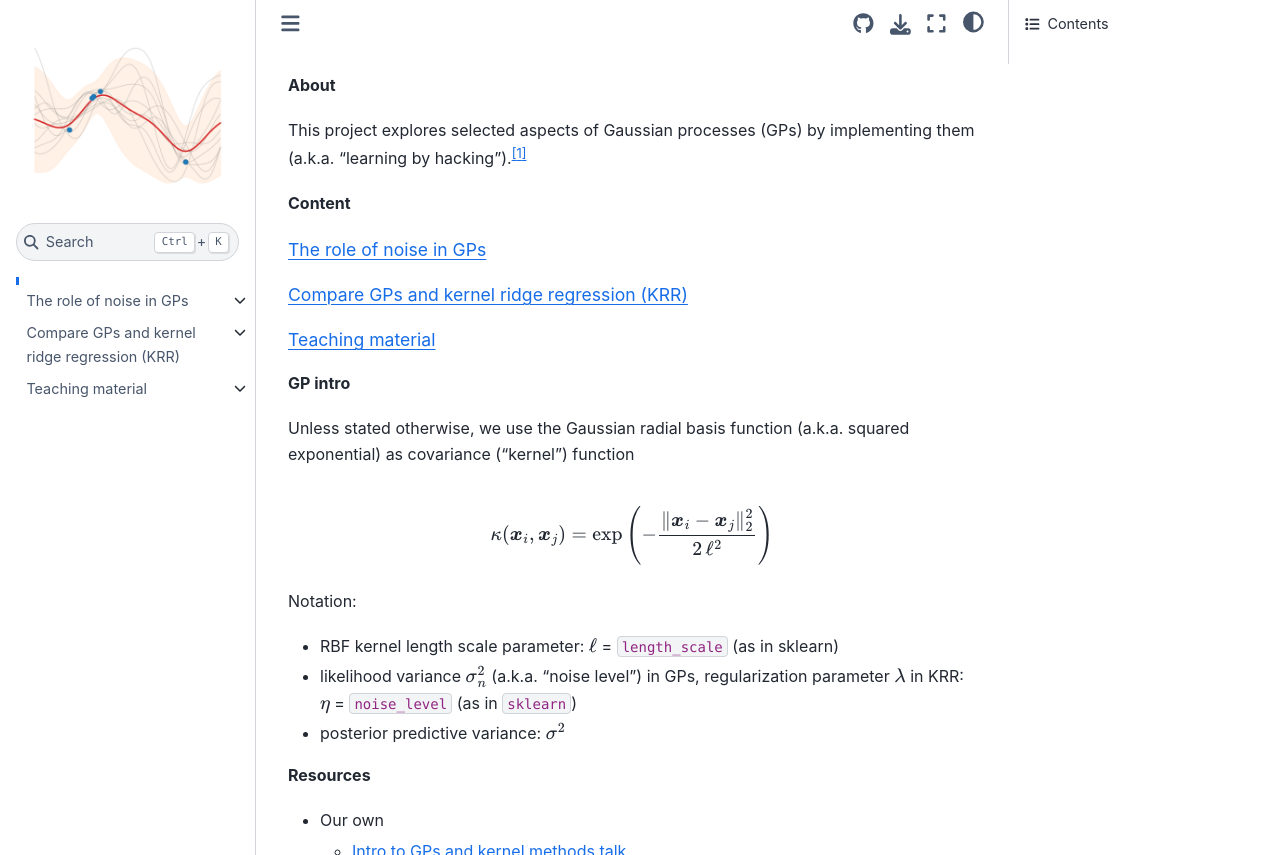
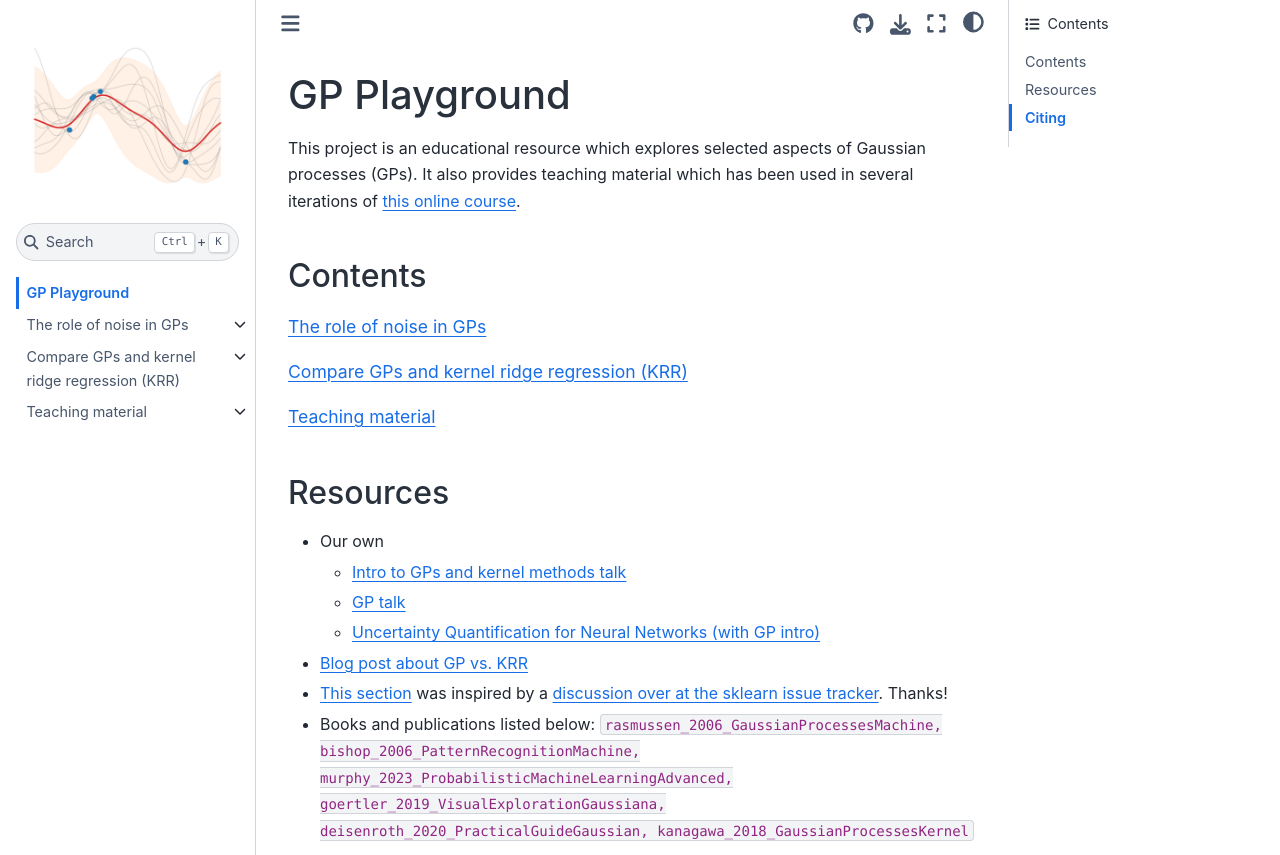
Before and after one commit to elcorto/gp_playground, a Jupyter Book: the page built from book/root.md, in a window 1280 px wide and 900 px high, cut to the strip 0-855 px from the top of the window. Built offline with Jupyter Book 1.0.4 settings and Sphinx 7.4.7 and the Sphinx Book theme 1.1.4, drawn with Linux system fonts in a browser that asks for light colours; pages that are not in the unit, such as notebooks, are missing from menus; cross-references to code outside the pages are shown as plain code; some of the changed text lies outside the part shown.

Commit message:
ENH: refactor content structure
Add landing page title, move GP intro to next section.

````diff
--- a/book/root.md
+++ b/book/root.md
@@ -1,31 +1,17 @@
-**About**
+# GP Playground
 
-This project explores selected aspects of Gaussian processes (GPs) by
-implementing them (a.k.a. "learning by hacking").[^fn:excuse]
+This project is an educational resource which explores selected aspects of
+Gaussian processes (GPs). It also provides teaching material which has been
+used in several iterations of [this online
+course](https://indico3-jsc.fz-juelich.de/event/279/overview).
 
-**Content**
+## Contents
 
 ```{tableofcontents}
 ```
 
 
-**GP intro**
-
-Unless stated otherwise, we use the Gaussian radial basis function (a.k.a.
-squared exponential) as covariance ("kernel") function
-
-$$\kappa(\ve x_i, \ve x_j) = \exp\left(-\frac{\lVert\ve x_i - \ve x_j\rVert_2^2}{2\,\ell^2}\right)$$
-
-
-Notation:
-
-* RBF kernel length scale parameter: $\ell$ = `length_scale` (as in sklearn)
-* likelihood variance $\sigma_n^2$ (a.k.a. "noise level") in GPs,
-  regularization parameter $\lambda$ in KRR: $\eta$ = `noise_level` (as in `sklearn`)
-* posterior predictive variance: $\sigma^2$
-
-
-**Resources**
+## Resources
 
 * Our own
   * [Intro to GPs and kernel methods talk][talk_gp_krr]
@@ -40,7 +26,7 @@ Notation:
 ```{bibliography}
 ```
 
-**Citing**
+## Citing
 
 The [source code](https://github.com/elcorto/gp_playground) and this book are
 licensed under the [BSD 3-Clause License][license]. If you re-use material
````
Also changed, not shown: other parts of book/root.md (+0 -1 lines), book/content/gp_pred_comp/intro.md (+19 -1 lines), book/content/teaching/intro.md (+1 -1 lines).
